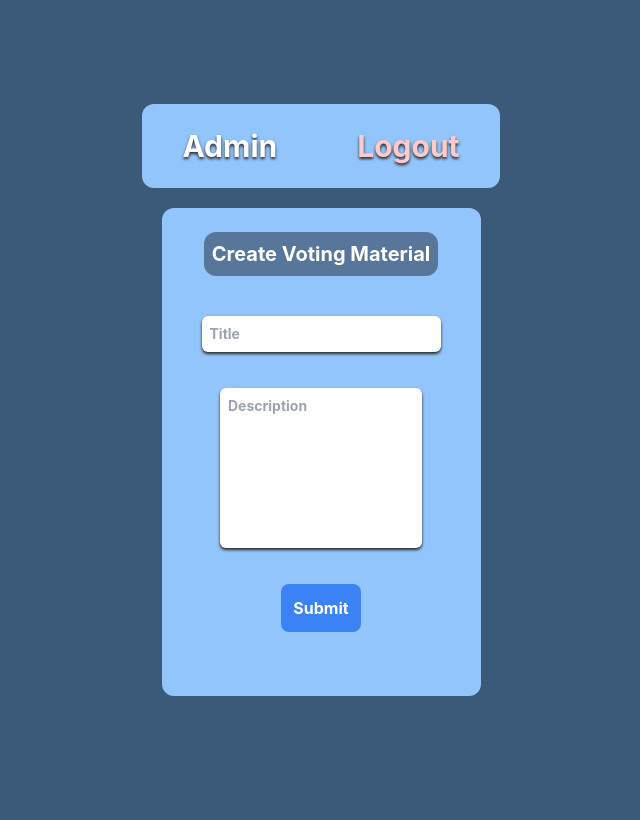
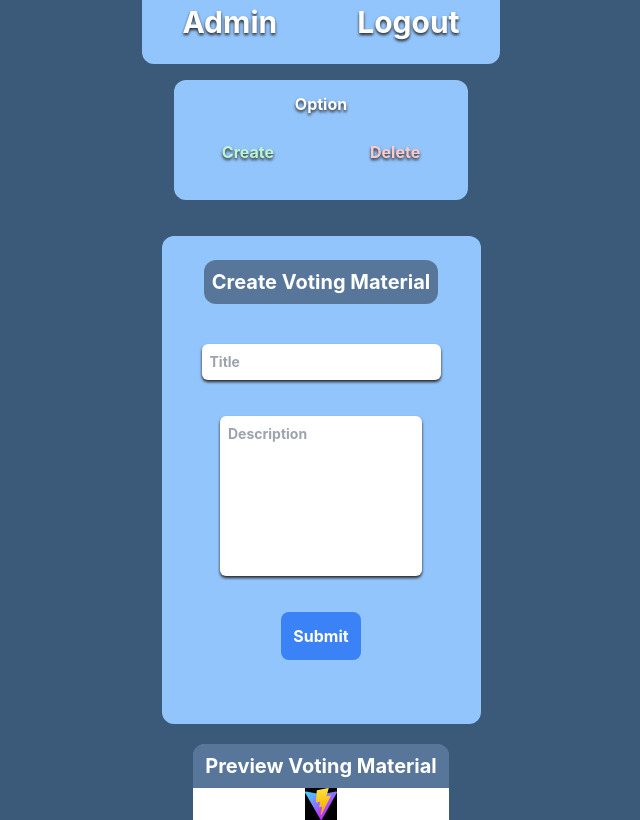
Before and after one commit to fpbismyname/evoting-online, a React (Vite) app in the folder client/: page /evoting-online/managevote in a window 1280 px wide. Shown: the whole page, without its empty margins (319-959 px from the left). Built offline with nearby package versions, Linux system fonts and the light colour scheme.

Commit message:
Updated 01/12/2024 21:19:20

```diff
--- a/client/src/Pages/AdminPage.jsx
+++ b/client/src/Pages/AdminPage.jsx
@@ -1,6 +1,7 @@
 import React, { useEffect, useState } from "react";
 import Web3 from "web3";
 import ContractBuilder from "../contracts/EVoting.json";
+import IconVote from "../../public/vite.svg"
 
 const AdminPage = () => {
   const [accounts, setAccounts] = useState();
@@ -78,18 +79,24 @@ const AdminPage = () => {
     }
   };
 
-  // console.log(contract);
+  console.log(contract);
 
   //Create the vote
   const createVote = async () => {
     try {
       const akun = new Web3(window.ethereum);
-      const gasPrice = await akun.eth.getGasPrice();
+      const gasPrice = 10000000000;
       const gasLimit = null;
 
       await contract.methods
-        .createVotingMaterial(title, description)
-        .send({ from: accounts[0], gas: gasLimit, gasPrice: gasPrice })
+        .createVotingMaterial(title.toString(), description.toString())
+        .send({
+          from: accounts[0],
+          gas: gasLimit,
+          gasPrice: gasPrice,
+          maxPriorityFeePerGas: null,
+          maxFeePerGas: null,
+        })
         .then(() => window.alert("Voting Material Created !"));
     } catch (err) {
       window.alert(err);
@@ -104,10 +111,24 @@ const AdminPage = () => {
           <h1 className="text-white drop-shadow-myShadow text-3xl mx-10 font-bold flex">
             Admin
           </h1>
-          <h1 className="text-red-200 hover:text-red-500 transition cursor-pointer drop-shadow-myShadow text-3xl mx-10 font-bold flex">
+          <h1 className="text-white hover:text-red-500 transition cursor-pointer drop-shadow-myShadow text-3xl mx-10 font-bold flex">
             Logout
           </h1>
         </div>
+        <div className="bg-blue-300 h-auto w-auto py-3 my-4 flex flex-col justify-center items-center rounded-xl">
+          <h1 className="text-white drop-shadow-myShadow text-l mx-10 font-bold flex">
+            Option
+          </h1>
+          <div className="flex flex-row my-4">
+            <h1 className="text-green-200 cursor-pointer hover:bg-green-200 hover:text-gray-700 p-2 rounded-lg hover:drop-shadow-none drop-shadow-myShadow text-l mx-10 font-bold flex">
+              Create
+            </h1>
+            <h1 className="text-red-200 cursor-pointer hover:bg-red-200 hover:text-gray-700 p-2 rounded-lg hover:drop-shadow-none drop-shadow-myShadow text-l mx-10 font-bold flex">
+              Delete
+            </h1>
+          </div>
+        </div>
+        {/* Create Voting Material */}
         <div className="bg-blue-300 h-auto w-auto rounded-xl flex flex-col py-6 justify-center items-center mt-5">
           <h1 className="text-white text-xl font-bold block w-auto h-auto bg-opacity-50 bg-gray-800 p-2 rounded-xl">
             Create Voting Material
@@ -148,6 +169,20 @@ const AdminPage = () => {
             />
           </section>
         </div>
+        {/* Preview Voting */}
+        <div className="bg-blue-300 h-auto w-auto rounded-xl flex flex-col mt-5">
+        <h1 className="text-white text-xl font-bold block w-64 h-auto bg-opacity-50 bg-gray-800 p-2 rounded-t-xl">
+            Preview Voting Material
+          </h1>
+          {/* Voting Card */}
+          <div className="bg-white w-64 h-auto text-gray-800 flex flex-row justify-center gap-4 list-none">
+              <li>
+                <a className="flex flex-row bg-black w-auto h-auto">
+                <img src={IconVote}/>
+                </a>
+              </li>
+          </div>
+        </div>
       </div>
     </>
   );
```
